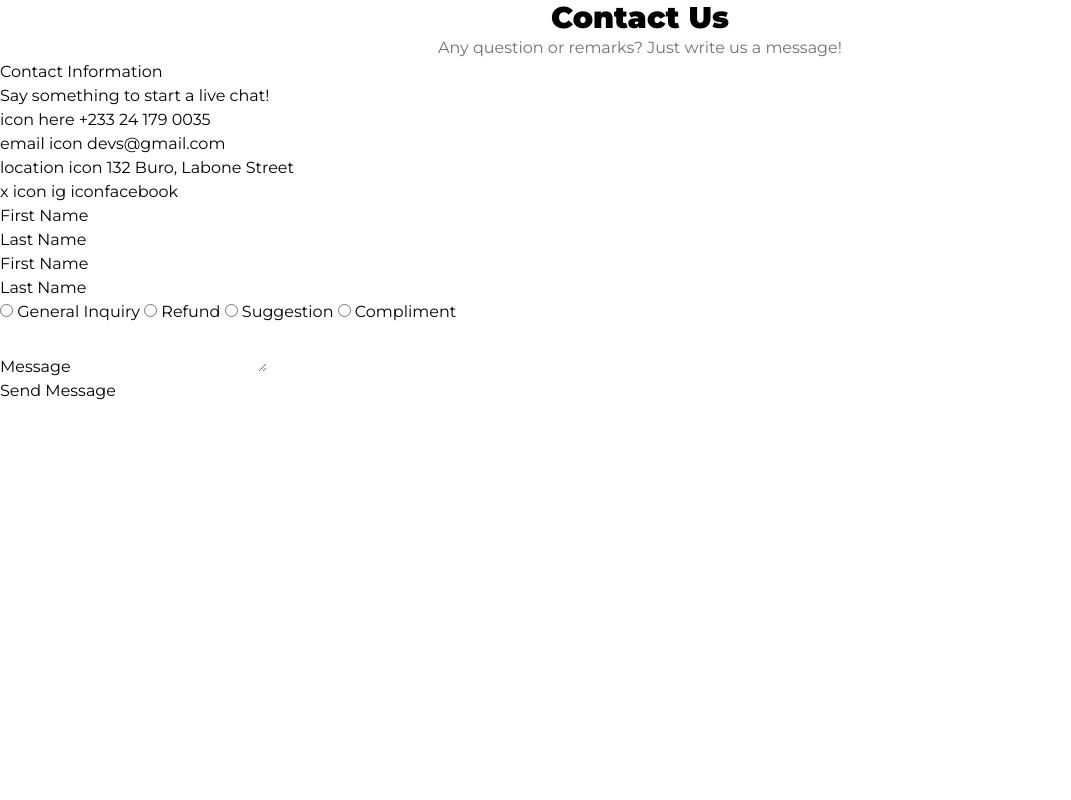
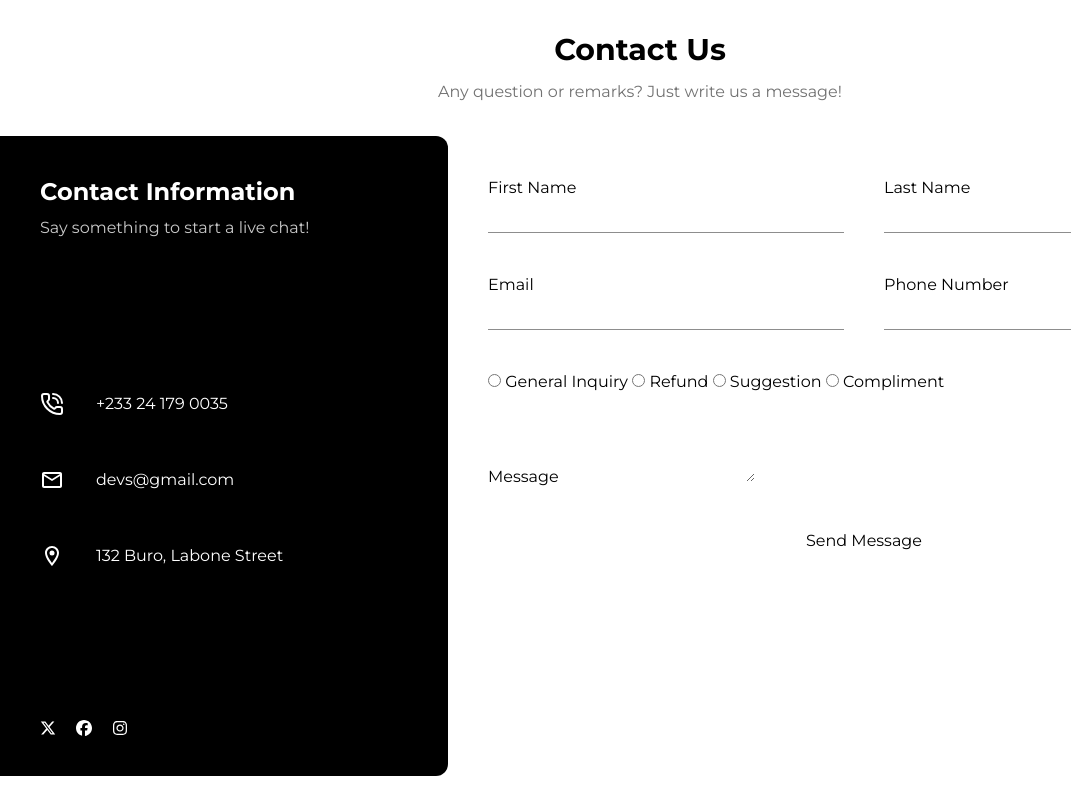
Before and after one commit to ASE-Devs/Advertising-app, a React (Vite) app: page /contact in a window 1280 px wide. Shown: the whole page, without its empty margins (0-1071 px from the left). Built offline with nearby package versions, Linux system fonts and the light colour scheme; no server answers.

Commit message:
contact-update

```diff
--- a/src/pages/auth/ContactUs.jsx
+++ b/src/pages/auth/ContactUs.jsx
@@ -1,73 +1,144 @@
-import React from 'react'
+import { LucidePhoneCall } from "lucide-react";
+import React from "react";
+import { FaFacebook, FaInstagram, FaXTwitter } from "react-icons/fa6";
+import {
+  MdOutlineLocationCity,
+  MdOutlineLocationOn,
+  MdOutlineMail,
+} from "react-icons/md";
 
 const ContactUs = () => {
   return (
-    <div className='w-[100vw] h-[100vh]'>
-        <div className='flex flex-col items-center'>
-            <h1 className='font-black text-3xl'>Contact Us</h1>
-            <p className='text-[#727272]'>Any question or remarks? Just write us a message!</p>
+    <div className="w-[100vw] h-[100vh] flex flex-col">
+      <div className="flex flex-col items-center gap-3 p-8">
+        <h1 className="font-bold text-3xl">Contact Us</h1>
+        <p className="text-[#727272]">
+          Any question or remarks? Just write us a message!
+        </p>
       </div>
-        <div>
-            <div>
-            <div>
-                <div>
-                    <h3>Contact Information</h3>
-                    <p>Say something to start a live chat!</p>
+      <div className="flex h-[80vh] ">
+        <div className="w-[35vw] flex flex-col justify-between bg-black text-white p-10 rounded-tr-xl rounded-br-xl">
+          <div className=" flex flex-col gap-2">
+            <h3 className="font-bold text-2xl">Contact Information</h3>
+            <p className="text-[#c9c9c9]">
+              Say something to start a live chat!
+            </p>
           </div>
-                <div>
-                    <p> <span>icon here</span> <span>+233 24 179 0035</span></p>
-                    <p><span>email icon</span> <span>devs@gmail.com</span></p>
+          <div className="flex flex-col gap-13 ">
+            <p className="flex gap-8 items-center">
+              <span>
+                <LucidePhoneCall />
+              </span>{" "}
+              <span>+233 24 179 0035</span>
+            </p>
+            <p className="flex gap-8 items-center">
+              <span>
+                <MdOutlineMail className="text-2xl" />
+              </span>{" "}
+              <span>devs@gmail.com</span>
+            </p>
+            <p className="flex items-center gap-8">
+              <span>
+                <MdOutlineLocationOn className="text-2xl" />
+              </span>{" "}
+              <span>132 Buro, Labone Street</span>
+            </p>
+          </div>
 
+          <div className="flex gap-5">
+            <span>
+              <FaXTwitter />
+            </span>
+            <span>
+              {" "}
+              <FaFacebook />
+            </span>
+            <span>
+              <FaInstagram />
+            </span>
           </div>
-                <div>
-                    <p><span>location icon</span> <span>132 Buro, Labone Street</span></p>
+        </div>
+        <div className="w-[65vw] p-10">
+          <form action="" className="flex flex-col gap-10">
+            <div className="flex gap-10">
+              <div className="flex flex-col w-[100%] gap-2">
+                <label htmlFor="">First Name</label>
+                <input
+                  type="text"
+                  className="border-b-1 border-[#8D8D8D] outline-none"
+                />
+              </div>
+              <div className="flex flex-col w-[100%] gap-2">
+                <label htmlFor="">Last Name</label>
+                <input
+                  type="text"
+                  className="border-b-1 border-[#8D8D8D] outline-none"
+                />
+              </div>
+            </div>
+            <div className="flex gap-10">
+              <div className="flex flex-col w-[100%] gap-2">
+                <label htmlFor="">Email</label>
+                <input
+                  type="email"
+                  className="border-b-1 border-[#8D8D8D] outline-none"
+                />
+              </div>
+              <div className="flex flex-col w-[100%] gap-2">
+                <label htmlFor="">Phone Number</label>
+                <input
+                  type="tel"
+                  className="border-b-1 border-[#8D8D8D] outline-none"
+                />
               </div>
             </div>
             <div>
-                <span>x icon</span>
-                <span> ig icon</span>
-                <span>facebook</span>
-            </div>
-            </div>
-            <div>
-                <form action="">
-                    <div>
-                    <div>
-                        <label htmlFor="">First Name</label>
-                        <input type="text" />
-                    </div>
-                    <div>
-                        <label htmlFor="">Last Name</label>
-                        <input type="text" />
-                    </div>
-                    </div>
-                    <div>
-                    <div>
-                        <label htmlFor="">First Name</label>
-                        <input type="email" />
-                    </div>
-                    <div>
-                        <label htmlFor="">Last Name</label>
-                        <input type="number"/>
-                    </div>
-                    </div>
-                    <div>
-                        <label htmlFor=""> <input type="radio" name="subject" id="" value='General Inquiry' /> General Inquiry</label>
-                        <label htmlFor=""> <input type="radio" name="subject" id="" value='Refund' /> Refund</label>
-                        <label htmlFor=""> <input type="radio" name="subject" id="" value='Suggestion' /> Suggestion</label>
-                        <label htmlFor=""> <input type="radio" name="subject" id="" value='Compliment' /> Compliment</label>
+              <label htmlFor="">
+                {" "}
+                <input
+                  type="radio"
+                  name="subject"
+                  id=""
+                  value="General Inquiry"
+                />{" "}
+                General Inquiry
+              </label>
+              <label htmlFor="">
+                {" "}
+                <input type="radio" name="subject" id="" value="Refund" />{" "}
+                Refund
+              </label>
+              <label htmlFor="">
+                {" "}
+                <input
+                  type="radio"
+                  name="subject"
+                  id=""
+                  value="Suggestion"
+                />{" "}
+                Suggestion
+              </label>
+              <label htmlFor="">
+                {" "}
+                <input
+                  type="radio"
+                  name="subject"
+                  id=""
+                  value="Compliment"
+                />{" "}
+                Compliment
+              </label>
             </div>
             <div>
               <label htmlFor="">Message</label>
-                        <textarea name="message" id="" ></textarea>
+              <textarea name="message" id=""></textarea>
             </div>
             <button type="submit">Send Message</button>
           </form>
         </div>
       </div>
+    </div>
+  );
+};
 
-    </div>
-  )
-}
-
-export default ContactUs
+export default ContactUs;
```
Lines whose indentation alone changed are shown as unchanged.
